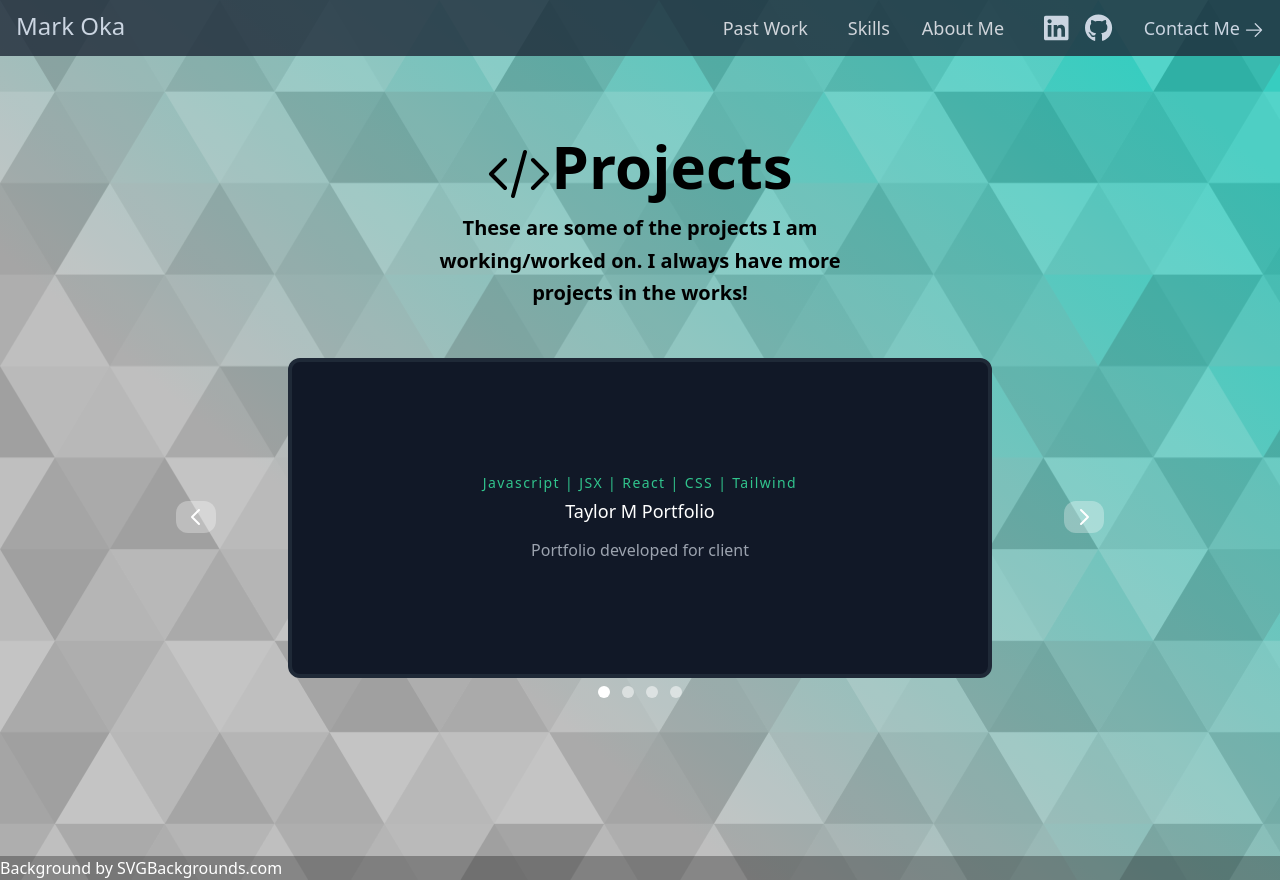
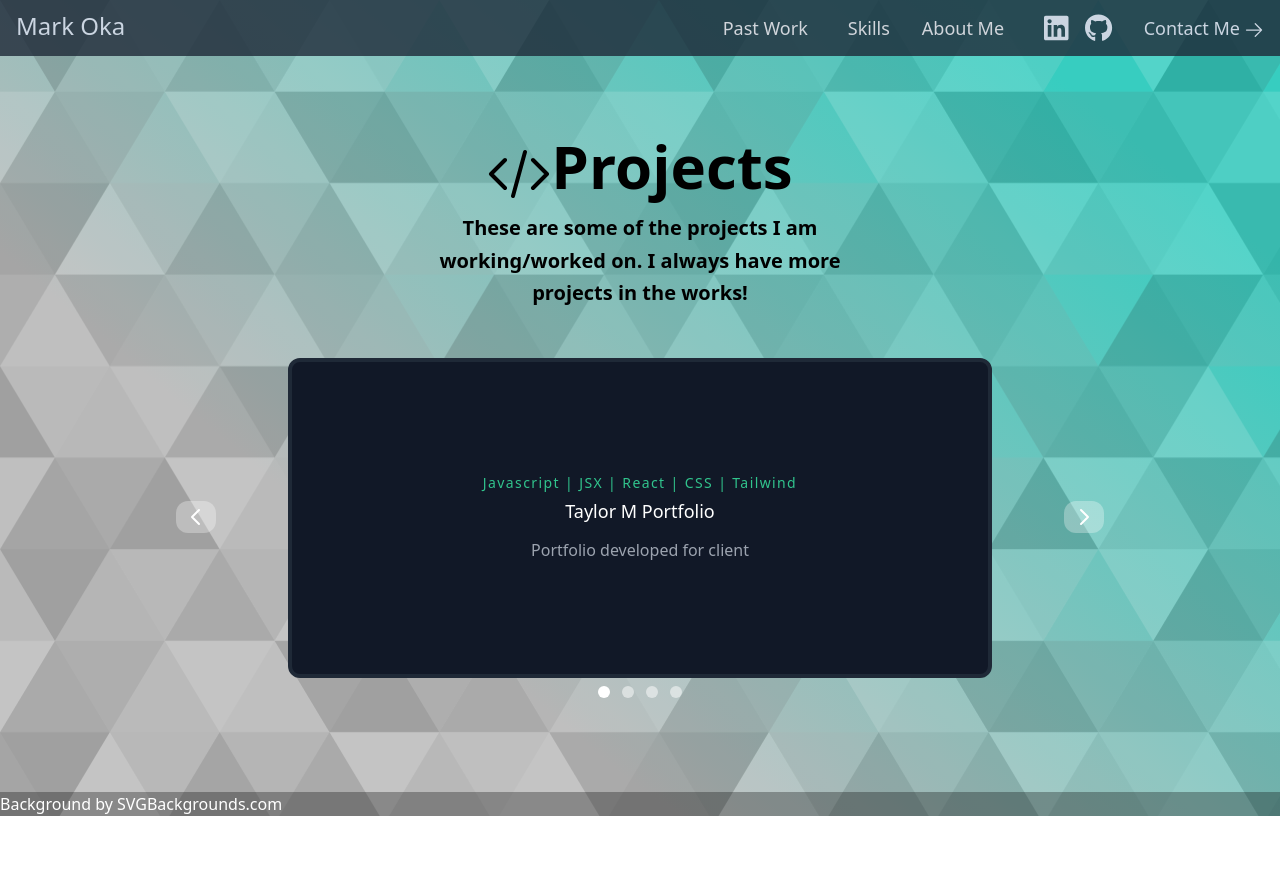
Before and after one commit to markoka101/portfolio, a React (Create React App) app: page /projects in a window 1280 px wide. After the commit the page ends 816 px from the top, so only its background shows below. Built offline with nearby package versions, Linux system fonts and the light colour scheme.

Commit message:
changed y margin

```diff
--- a/src/components/Projects.js
+++ b/src/components/Projects.js
@@ -42,7 +42,7 @@ export default function Projects() {
     };
     return (
         <section id="projects" className="text-gray-400">
-            <div className="flex flex-col  min-w-full mx-auto pt-20 items-center scroll-smooth  min-h-screen">
+            <div className="flex flex-col  min-w-full mx-auto pt-20 items-center scroll-smooth  min-h-[92vh]">
                 <div className="flex flex-col w-1/2  pb-10">
                     <div className="flex flex-row justify-center items-center">
                         <CodeBracketIcon className="h-16 text-black" />
```
